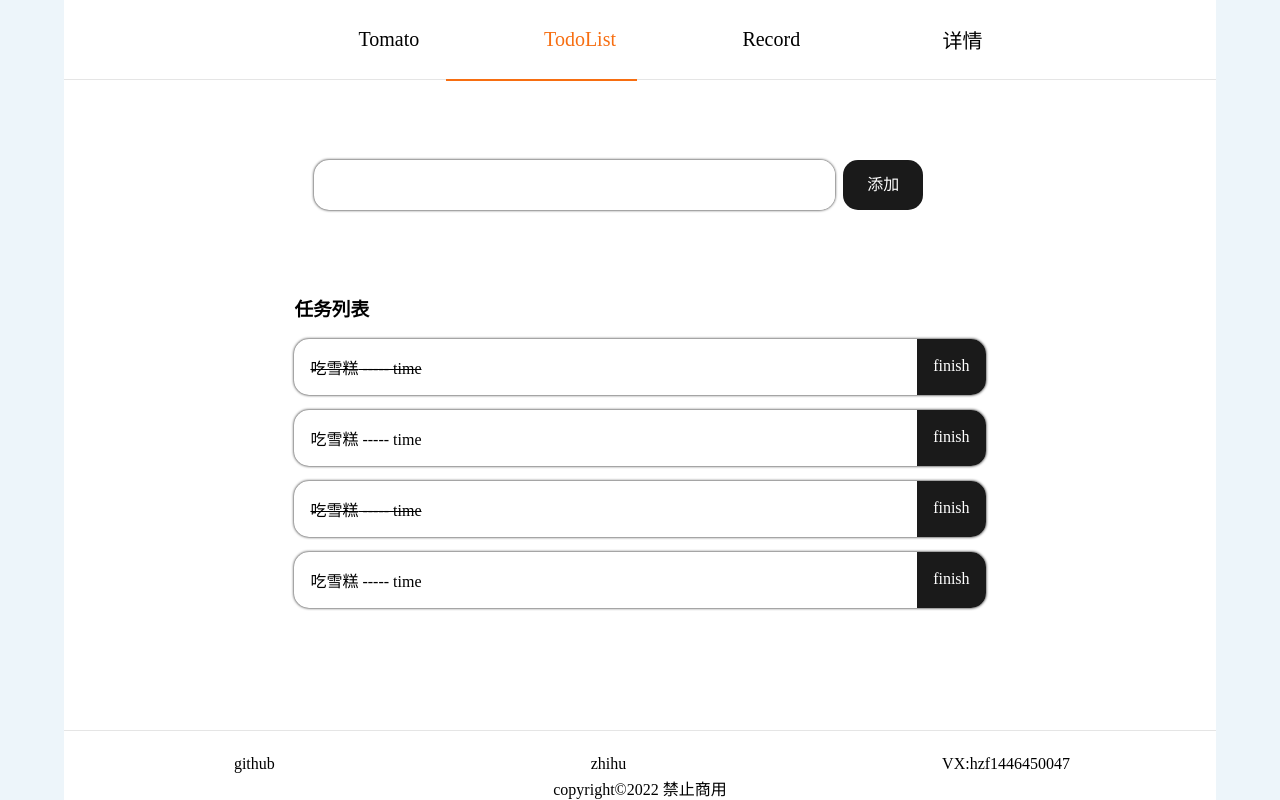
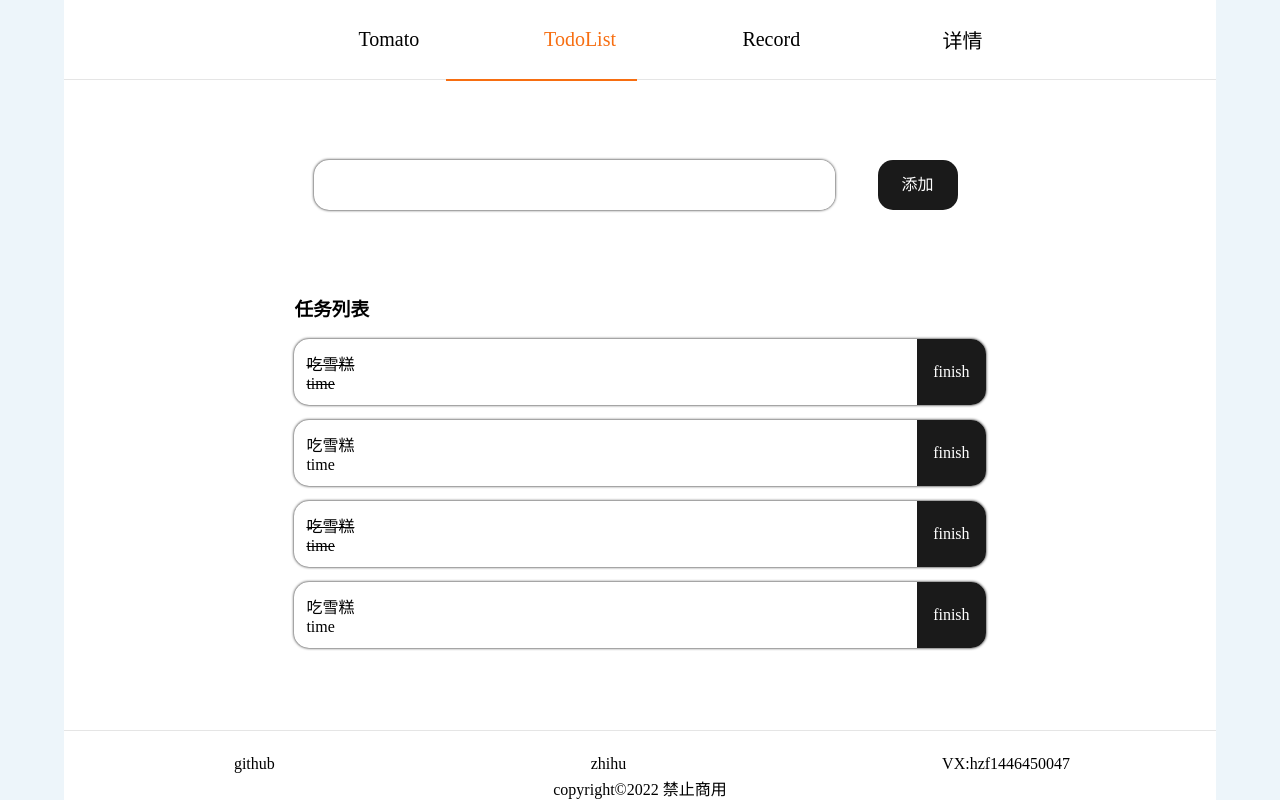
Before and after one commit to 1446450047/Tomato-ToDo, a React (Create React App) app: page /todoList in a window 1280 px wide. Built offline with nearby package versions, Linux system fonts and the light colour scheme.

Commit message:
完善task布局

```diff
--- a/src/components/List.jsx
+++ b/src/components/List.jsx
@@ -9,7 +9,7 @@ export default function List({lists}) {
             {lists.map((item) =>
                 <Task key={item.id}>
                     <li
-                        className={item.done ? "finish" : "willDo"}>{item.content} ----- {item.createTime}
+                        className={item.done ? "finish" : "willDo"}>{item.content}<p>{item.createTime}</p>
                     </li>
                     <div>finish</div>
                 </Task>
@@ -24,13 +24,14 @@ const Task = styled.div`
       display: flex;
       justify-content: space-between;
       li{
-          margin: 16px ;
+          margin: 12px ;
           &.finish{
             text-decoration: line-through;
          }
       }
       div{
-        line-height: 54px;
+        display: flex;
+        align-items: center;
         padding: 0 16px;
         background:#1A1A1A;
         color: #fff;
--- a/src/components/main/ToDoList.jsx
+++ b/src/components/main/ToDoList.jsx
@@ -22,6 +22,7 @@ const ToDoWrapper = styled.div`
   margin: 60px auto;
   padding: 20px;
   display: flex;
+  justify-content: space-between;
   >div{
     margin-top: 0;
     border-radius: 15px;
```
